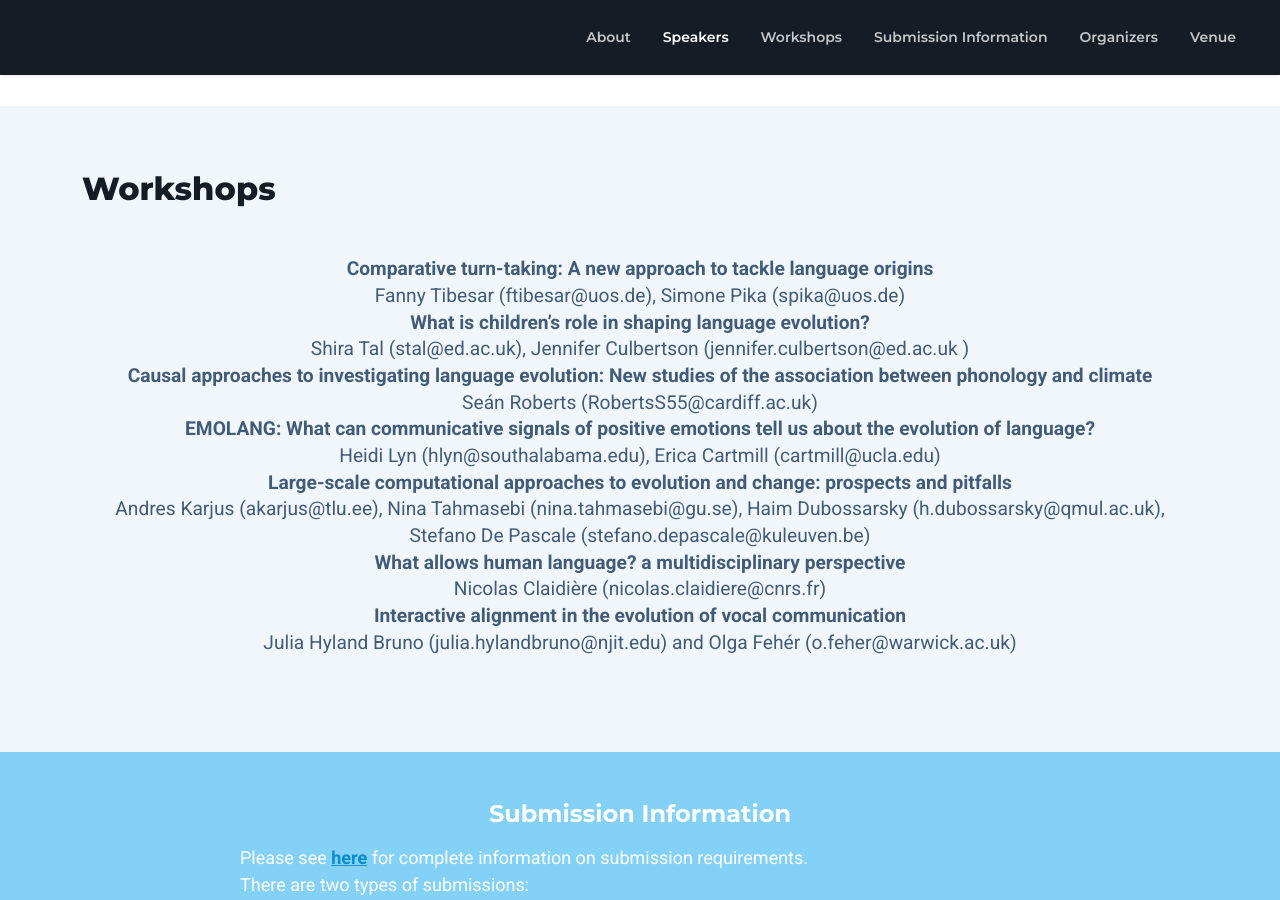
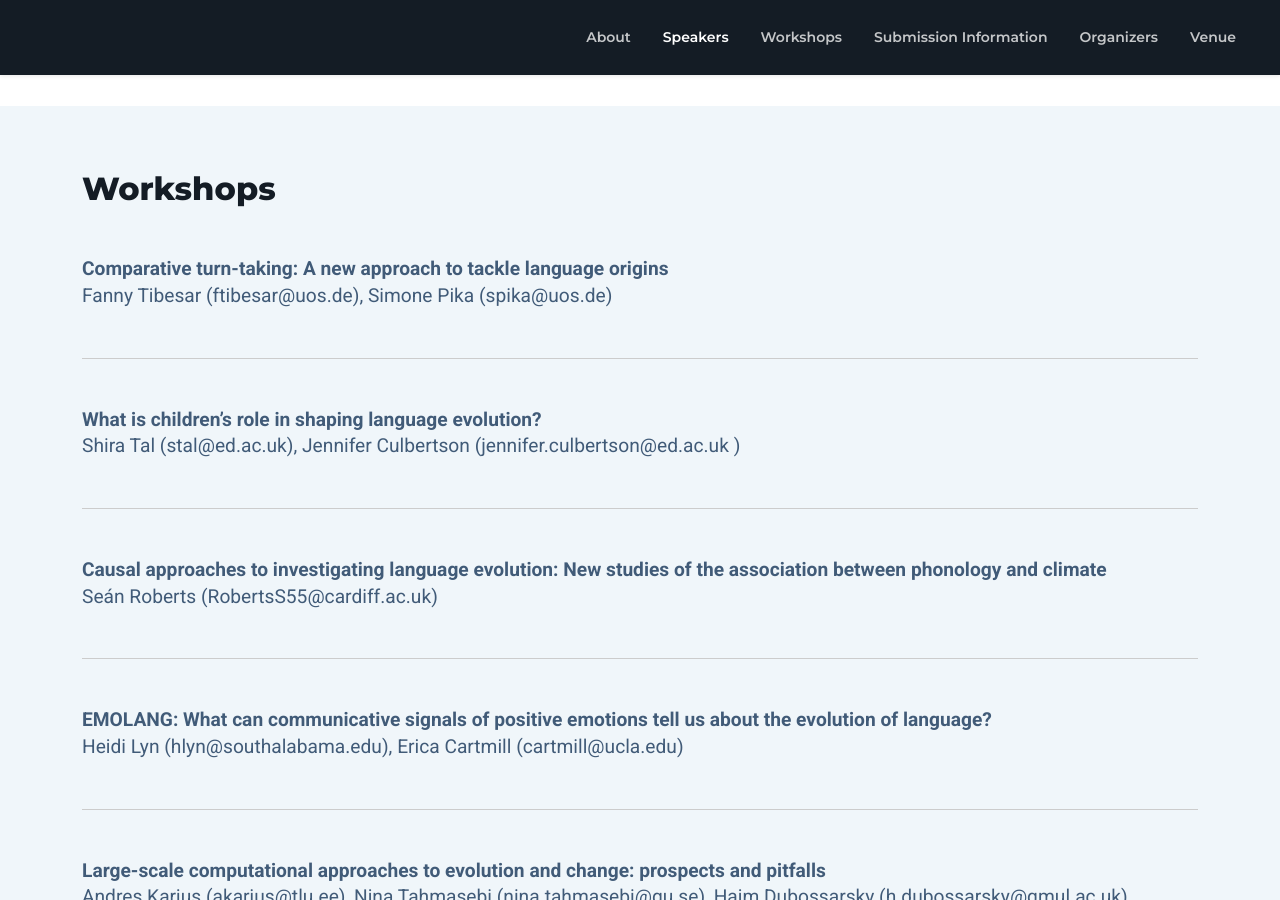
Before and after one commit to evolang2024/evolang2024.github.io, a Jekyll site: the page built from _pages/index.md, in a window 1280 px wide and 900 px high, scrolled down 1767 px. Built offline with Jekyll 4.4.1, drawn with Linux system fonts in a browser that asks for light colours; nearby versions of some CDN libraries; library files that are not in the unit come from our copies.

Commit message:
Update workshops.html
- format update

```diff
--- a/_includes/workshops.html
+++ b/_includes/workshops.html
@@ -3,11 +3,13 @@
 
         <h3 class="section-heading mb-5">{{include.header}}</h3>
         <!-- <h4 class="section-intro text-center single-col-max mx-auto mb-3">{{include.subheader}}</h4> -->
-        <div class="row" style="display: flex; justify-content: left; margin-bottom:2em;">
+        <div class="row" style="display: flex; margin-bottom:2em;">
             {% for workshop in include.workshop_list %}
-            <li style="text-align: center; list-style-type: none; font-size: 1.2em; font-weight: bold;">{{ workshop.name }}</li>
-            <br>
-            <li style="text-align: center; list-style-type: none; font-size: 1.2em;">{{ workshop.organizers }}</li>
+            <div class="mb-5">
+                <li style=" list-style-type: none; font-size: 1.2em; font-weight: bold;">{{ workshop.name }}</li>
+                <li style=" list-style-type: none; font-size: 1.2em;">{{ workshop.organizers }}</li>
+                <div style = "border-bottom: 1px solid #ccc;" class="mt-5"></div>
+            </div>
             {% endfor %}
         </div><!--//row-->
 
```
